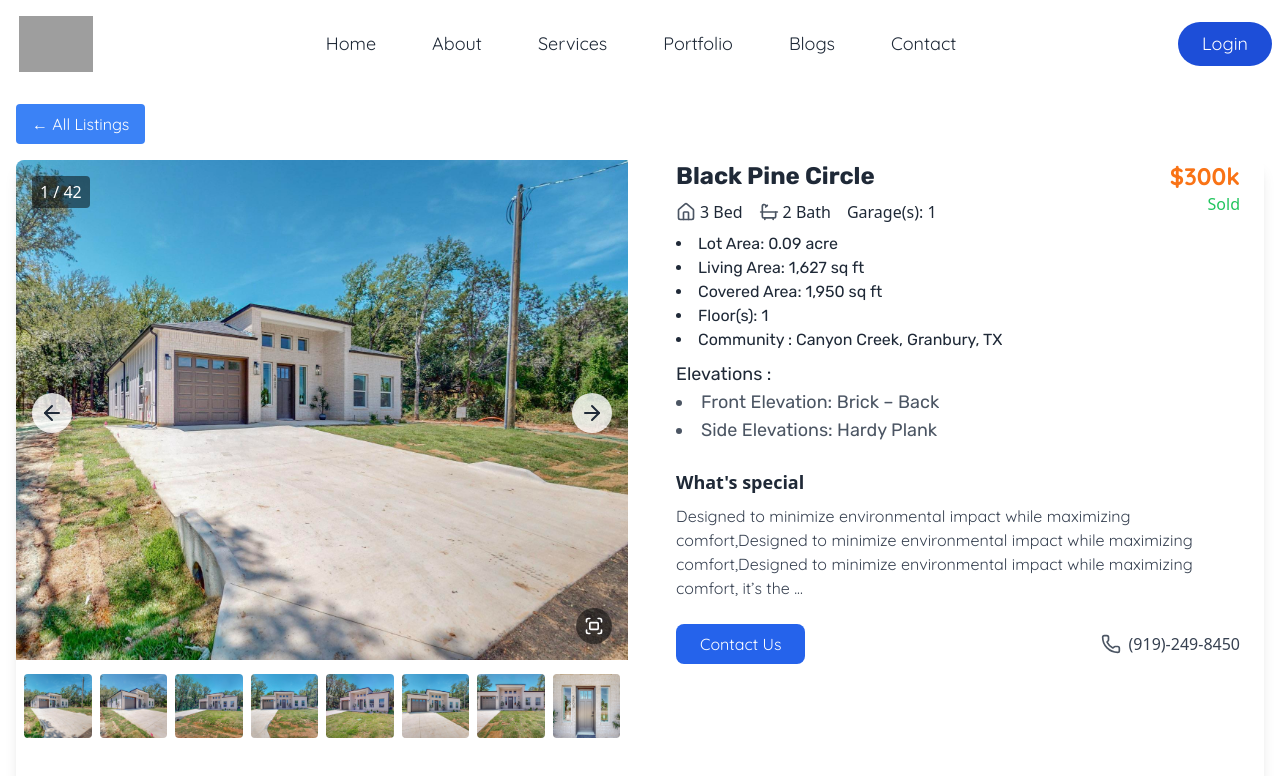
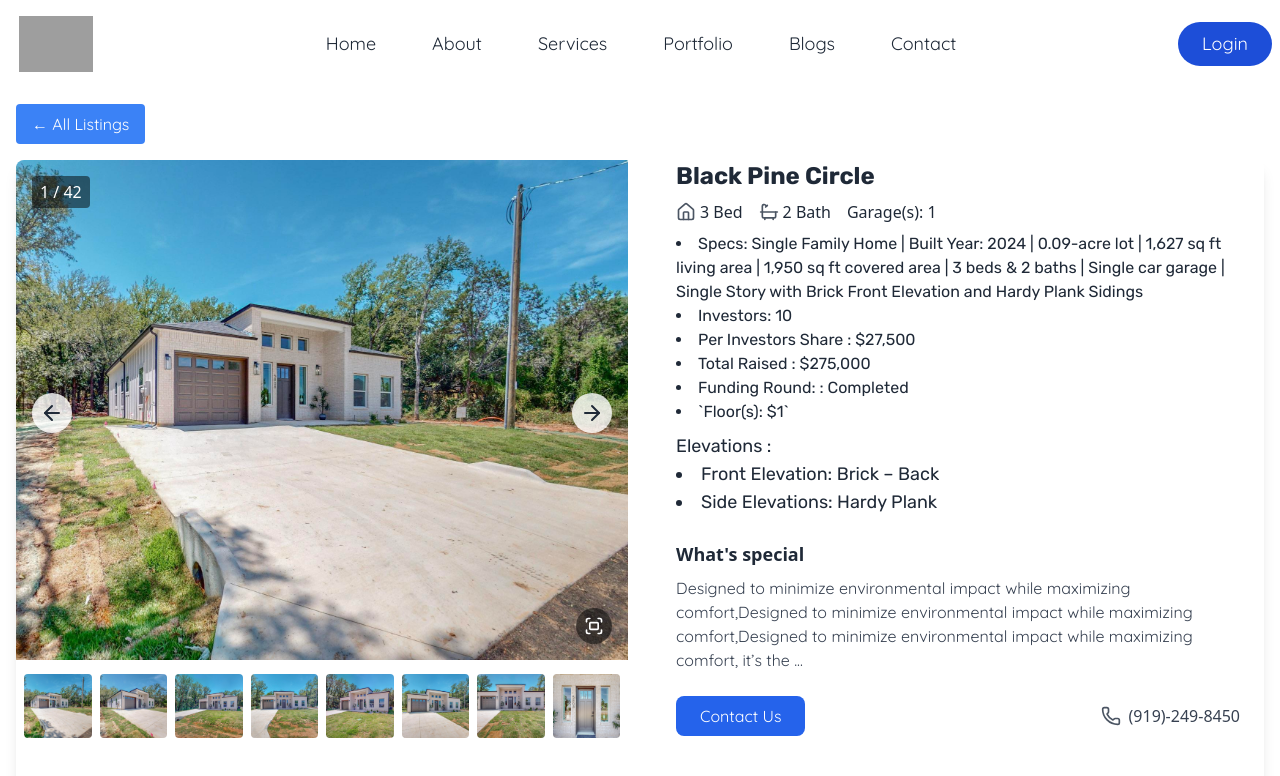
Before and after one commit to ashrafdevx/nextgen, a React (Vite) app: page /portfolio/development-portfolio/1 in a window 1280 px wide. Shown: the top 776 px of the page. Built offline with nearby package versions, Linux system fonts and the light colour scheme; grey boxes are pictures that could not be loaded; a web font is replaced by a local one.

Commit message:
Done - 1
Done - 1

```diff
--- a/src/pages/portfolio/DevelopmentPortfolio/developPortfolioById.jsx
+++ b/src/pages/portfolio/DevelopmentPortfolio/developPortfolioById.jsx
@@ -188,9 +188,117 @@ const PropertyListing = () => {
 
             {/* 3D Image content */}
           </div>
+          <div className="px-2 md:px-6">
+            <div className="flex justify-between items-start ">
+              <div className="">
+                <div className="flex items-center gap-2 mb-2">
+                  <h1 className="md:text-2xl font-semibold">
+                    {selectedProject.title}
+                  </h1>
+                  {/* <MapPin className="h-6 w-6 text-gray-500" /> */}
+                </div>
+                <div className="hidden md:flex md:gap-4 mb-2">
+                  <div className="flex items-center gap-1">
+                    <Home className="h-5 w-5 text-gray-600" />
+                    <span>{selectedProject?.Bedroom} Bed</span>
+                  </div>
+                  <div className="flex items-center gap-1">
+                    <Bath className="h-5 w-5 text-gray-600" />
+                    <span>{selectedProject?.Bathroom} Bath</span>
+                  </div>
+                  <div className="flex items-center gap-1">
+                    <span>Garage(s): {selectedProject?.Garage}</span>
+                  </div>
+                </div>
+              </div>
+              <div className="text-right">
+                <p className="md:text-2xl font-bold text-orange-500">
+                  {selectedProject?.sellingPrice}
+                </p>
+                <span className="text-green-500 text-md">
+                  {" "}
+                  {selectedProject?.propertyStatus}
+                  <br />
+                  {selectedProject?.expectedSale &&
+                    `Sale Price : ${selectedProject?.expectedSale}`}
+                </span>
+              </div>
+            </div>
 
+            <div className="flex flex-col mb-6">
+              <li className="text-gray-800 font-rubik">
+                Specs: {selectedProject?.specs}
+              </li>
+              <li className="md:hidden">{selectedProject?.Bedroom} Bed</li>
+              <li className="md:hidden">{selectedProject?.Bathroom} Bath</li>
+              <li className="md:hidden">
+                Garage(s): {selectedProject?.Garage}
+              </li>{" "}
+              {/* <li className="text-gray-800 font-rubik">
+                Property Type : {selectedProject?.propertyType}
+              </li> */}
+              {/* <li className="text-gray-800">
+                Living Area: {selectedProject?.LivingArea}
+              </li>
+              <li className="text-gray-800">
+                Covered Area: {selectedProject?.CoveredArea}
+              </li> */}
+              <li className="text-gray-800 font-rubik">
+                Investors: {selectedProject?.investors}
+              </li>
+              <li className="text-gray-800 font-rubik">
+                Per Investors Share : {selectedProject?.perInvestorShare}
+              </li>{" "}
+              {selectedProject?.totalRaised && (
+                <li className="text-gray-800 font-rubik">
+                  Total Raised : {selectedProject?.totalRaised}
+                </li>
+              )}
+              <li className="text-gray-800 font-rubik">
+                Funding Round: : {selectedProject?.fundRound}
+              </li>
+              {/* <li className="text-gray-800"> Garage(s): 1</li> */}
+              {selectedProject?.Floor && (
+                <li className="text-gray-800 font-rubik">
+                  `Floor(s): ${selectedProject?.Floor}`{" "}
+                </li>
+              )}
+              {/* <p className="text-gray-800">
+                {" "}
+                Community : {selectedProject?.Community}
+              </p> */}
+              <div className="pt-2">
+                <p className="text-gray-800 font-rubik text-lg">Elevations :</p>
+                <li className="text-gray-800 font-rubik text-lg">
+                  Front Elevation: {selectedProject?.FrontElevation}
+                </li>
+                <li className="text-gray-800 font-rubik text-lg">
+                  Side Elevations: {selectedProject?.SideElevations}
+                </li>
+              </div>
+            </div>
+
+            <h2 className="font-semibold text-lg mb-2">{`What's special`}</h2>
+
+            <div className="space-y-4 text-gray-700">
+              <p>{selectedProject?.description}</p>
+            </div>
+
+            <div className="mt-6 mb-2 flex items-center justify-between">
+              <button
+                className="bg-blue-600 text-white px-6 py-2 rounded-lg hover:bg-blue-700"
+                onClick={() => navigate("/contact-us")}
+              >
+                Contact Us
+              </button>
+              <div className="flex items-center gap-2">
+                <Phone className="h-5 w-5 text-gray-600" />
+                <span className="text-gray-700">(919)-249-8450</span>
+              </div>
+            </div>
+          </div>{" "}
           {/* Property details section */}
-          <div className="px-2 md:px-6">
+          {/* <div className="px-2 md:px-6">
             <div className="flex justify-between items-start ">
               <div className="">
                 <div className="flex items-center md:gap-2 mb-2">
@@ -247,7 +355,7 @@ const PropertyListing = () => {
               <li className="text-gray-800 font-rubik">
                 Covered Area: {selectedProject?.CoveredArea}
               </li>
-              {/* <p className="text-gray-800 font-rubik"> Garage(s): 1</p> */}
+
               <li className="text-gray-800 font-rubik">
                 {" "}
                 Floor(s): {selectedProject?.Floor}
@@ -285,7 +393,7 @@ const PropertyListing = () => {
                 <span className="text-gray-700">(919)-249-8450</span>
               </div>
             </div>
-          </div>
+          </div> */}
         </div>
         <div className="hidden md:grid grid-cols-1 lg:grid-cols-2 gap-6 pt-10">
           {/* Video content */}
--- a/src/utils/data.js
+++ b/src/utils/data.js
@@ -98,7 +98,7 @@ export const developmentPortfolioData = [
   {
     id: 1,
     title: "Black Pine Circle",
-    SellingPrice: "$300k",
+    SellingPrice: "$298k",
     Status: "Sold",
     CompletionDate: "",
     buitIn: "2024",
@@ -109,12 +109,18 @@ export const developmentPortfolioData = [
     Bathroom: 2,
     Garage: 1,
     Floor: 1,
+    specs:
+      " Single Family Home | Built Year: 2024 | 0.09-acre lot | 1,627 sq ft living area | 1,950 sq ft covered area | 3 beds & 2 baths | Single car garage | Single Story with Brick Front Elevation and Hardy Plank Sidings",
     FrontElevation: "Brick – Back",
     SideElevations: "Hardy Plank",
     Community: "Canyon Creek, Granbury, TX",
     description:
       "Designed to minimize environmental impact while maximizing comfort,Designed to minimize environmental impact while maximizing comfort,Designed to minimize environmental impact while maximizing comfort, it’s the ...",
     category: "Completed",
+    investors: 10,
+    perInvestorShare: "$27,500",
+    fundRound: "Completed",
+    totalRaised: "$275,000",
     vedio:
       "https://res.cloudinary.com/dpbpuhsx9/video/upload/v1737454658/5808_Black_Pine_Cir_-_Video_hlna1l.mp4",
     image: img7,
@@ -183,8 +189,14 @@ export const developmentPortfolioData = [
     FrontElevation: "Stained wood - Black",
     SideElevations: "Hardy Plank",
     Community: "Canyon Creek, Granbury, TX",
+    investors: 10,
+    perInvestorShare: "$32,500",
+    fundRound: "Completed",
+    totalRaised: "$325,000",
+    specs:
+      " Single Family Home | Built Year: 2025 | 0.09-acre lot | 2,228 sq ft living area | 2,700 sq ft covered area | 4 beds & 3 baths | 2 car garage | Double Story with Brick & Stone Front Elevation and Hardy Plank Sidings",
     description:
-      "Completed in January 2025, offering a modern design with ample living space. ",
+      "Experience luxury and modern living in this stunning new construction two-story home, featuring 2,228 sq ft, 4 bedrooms, 3 bathrooms, and a 2-car garage. Walk in the Wroth Iron 8 foot entry doors to be welcome by 10 foot ceilings. Designed with an open-concept layout, the expansive living room boasts soaring 20-foot ceilings, filling the space with natural light. The chef’s kitchen is a dream, offering high-end finishes, custom cabinetry, and a large island perfect for entertaining. The primary suite, located on the first floor, provides a peaceful retreat with a spa-like ensuite and walk-in closet. Upstairs, two secondary bedrooms each feature an attached study space, ideal for work or school. Additional highlights include a mudroom, a laundry room with a sink, spray foam insulation, a full sprinkler system, gutters, and a privacy cedar fence. Built with quality and efficiency in mind, this home offers both style and functionality—schedule your showing today! ",
     category: "Completed",
     image:
       "https://photos.zillowstatic.com/fp/5fc9e808fb72713b6808824707f27b4b-uncropped_scaled_within_1536_1152.webp",
@@ -242,6 +254,12 @@ export const developmentPortfolioData = [
     FrontElevation: "Stained wood-Black",
     SideElevations: "Hardy Plank",
     Community: "Canyon Creek, Granbury, TX",
+    investors: 10,
+    perInvestorShare: "$32,500",
+    fundRound: "Completed",
+    totalRaised: "$325,000",
+    specs:
+      "Single Family Home | Built Year: 2025 | 0.09-acre lot | 2,228 sq ft living area | 2,700 sq ft covered area | 4 beds & 3 baths | 2 car garage | Double Story with Brick & Stone Front Elevation and Hardy Plank Sidings",
     description:
       "Completed in January 2025 , this home features high-end finishes and spacious interiors.",
     category: "Completed",
@@ -291,7 +309,7 @@ export const developmentPortfolioData = [
     // title: "Van Horn Dr (5426)",
     // title: "Van Horn Plan - A",
     title: "Van Horn Plan",
-    SellingPrice: "$400k-$425k",
+    SellingPrice: "$425k",
     Status: "Completed",
     category: "Completed",
     CompletionDate: "",
@@ -306,6 +324,12 @@ export const developmentPortfolioData = [
     FrontElevation: "Wood & Hardy Plank",
     SideElevations: "Hardy Plank-Black",
     Community: "Canyon Creek, Granbury, TX",
+    investors: 10,
+    perInvestorShare: "$32,500",
+    fundRound: "Completed",
+    totalRaised: "$325,000",
+    specs:
+      "Single Family Home | Built Year: 2025 | 0.09-acre lot | 2,350 sq ft living area | 2,750 sq ft covered area | 4 beds & 3.5 baths | 2 car garage | Double Story with Brick & Stone Front Elevation and Hardy Plank Sidings | Steel framing structure",
     description:
       "Amazing steel framing is a new construction two-story home featuring 2,360 sq ft of living space, 4 bedrooms, 3.5 bathrooms, and a 2-car garage that can withstand tornados and heavy storms. Walk in the huge 10-foot ceilings on both the floors . All common areas downstairs whereas all bedrooms including utility room upstairs. The chef’s kitchen is a dream, offering high-end finishes, birch wood cabinetry, and a large island perfect for entertaining. Additional highlights include a mudroom, a laundry room with a sink, spray foam insulation, a full sprinkler system, gutters, and a privacy cedar fence. Built with quality and efficiency in mind, this home offers both style and functionality.",
     // "Completed in February 2025, this home will offer luxurious finishes with a modern design.",
@@ -330,25 +354,26 @@ export const developmentPortfolioData = [
   {
     id: 5,
     // title: "2300 Candlestick Dr, Granbury, TX 76049",
-    title: "Candlestick - Model A",
+    title: "Candlestick - Plan A",
     description:
       "Over 90 feet front, high-end new construction single-story home, featuring 3,200 sq ft of living space, 4 bedrooms, 3.5 bathrooms, and a massive 3-car garage. Walk in the 5 foot double entry doors to be welcomed by 14 foot ceilings in the foyer. Designed with an open-concept layout, the expansive living room boasts soaring 14-foot ceilings with LVL grids. The chef’s kitchen is a dream, offering high-end finishes, custom white-oak cabinetry, and a huge island perfect for entertaining. Good quality engineering wood in all common areas as well as master bathroom. The primary suite provides a peaceful retreat with a spa-like ensuite and walk-in closet. Three secondary bedrooms each feature an attached study space, ideal for work or school. Additional highlights include a mudroom, a laundry room with a sink, spray foam insulation, a full sprinkler system, gutters, and a privacy cedar fence. Built with high quality and energy efficiency in mind, this home offers both style and functionality.",
     // "Large two-story home on a 0.7-acre lot.y home with brick front elevation.",
     propertyType: "Single Family Home",
     specs:
-      "0.7-acre lot | 3,200 sq ft of living area | 4,501 sq ft of covered area | 4 beds & 3 baths | Two car garage | Two Story with Brick-Stone Front Elevation & Hardy Plank elsewhere",
-    investors: 20,
+      "Single Family Home | Built Year: 2025 | 0.69-acre lot | 3,200 sq ft living area | 4,500 sq ft covered area | 4 beds & 3.5 baths | 3 car garage | Single Story with Brick & Stone Front Elevation and all brick sidings",
+    investors: 15,
     perInvestorShare: "$27,500",
     totalRaised: "$550,000 ",
     category: "Under Construction",
     fundRound: "Completed",
+    expectedSale: "$725k",
     Floor: "1",
     Garage: "1",
     Bathroom: "3 beds",
     Bedroom: "2 baths",
     FrontElevation: "Brick – Back",
     SideElevations: "Hardy Plank",
-    propertyStatus: "Expected completion in April 2025",
+    propertyStatus: "Completion in April 2025",
     sellingPrice: null,
     expectedSellingPrice: "$725K",
     expectedInvestorProfit: { project: "15%", annualized: "20%" },
@@ -370,12 +395,20 @@ export const developmentPortfolioData = [
     LivingArea: "3,200 sq ft",
     CoveredArea: "4,501 sq ft",
     Bedroom: 4,
+    propertyStatus: "Completion by March 2025",
     Bathroom: 3.5,
     Garage: 3,
     Floor: 1,
     FrontElevation: "Brick & Stones",
     SideElevations: "All Brick",
     Community: "Pecan Plantation, Granbury, TX",
+    investors: 15,
+    expectedSale: "$725k",
+    perInvestorShare: "$27,500",
+    fundRound: "Completed",
+    totalRaised: "$550,000",
+    specs:
+      "Single Family Home | Built Year: 2025 | 0.67-acre lot | 3,200 sq ft living area | 4,500 sq ft covered area | 4 beds & 3.5 baths | 3 car garage | Single Story with Brick & Stone Front Elevation and all brick sides",
     description:
       "Over 80 feet front, high-end new construction single-story home, featuring 3,200 sq ft of living space, 4 bedrooms, 3.5 bathrooms, and a massive 3-car side garage. Walk in the 5 foot double entry doors to be welcomed by 14 foot ceilings in the foyer. Designed with an open-concept layout, the expansive living room boasts soaring 14-foot ceilings with LVL grids. The chef’s kitchen is a dream, offering high-end finishes, custom white-oak cabinetry, and a huge island perfect for entertaining. Good quality engineering wood in all common areas as well as master bathroom. The primary suite provides a peaceful retreat with a spa-like ensuite and walk-in closet. Three secondary bedrooms each feature an attached study space, ideal for work or school. Additional highlights include a mudroom, a laundry room with a sink, spray foam insulation, a full sprinkler system, gutters, and a privacy cedar fence. Built with high quality and energy efficiency in mind, this home offers both style and functionality.",
     // "Expected completion by March 2025, offering luxury living with spacious rooms and modern designs.",
@@ -400,7 +433,7 @@ export const developmentPortfolioData = [
     perInvestorShare: "$30,000",
     category: "Under Construction",
     Floor: "1",
-    propertyStatus: "Expected Completion January 2025",
+    propertyStatus: "Completion in July-August 2025",
     sellingPrice: null,
     fundRound: "In Progress",
     Garage: "1",
@@ -409,6 +442,7 @@ export const developmentPortfolioData = [
     SideElevations: "Hardy Plank",
     Bathroom: "3 beds",
     Bedroom: "2 baths",
+    totalRaised: "$300,000",
     expectedSellingPrice: "$660K",
     expectedInvestorProfit: { project: "15%", annualized: "20%" },
     status: "In Progress",
@@ -428,7 +462,7 @@ export const developmentPortfolioData = [
     propertyType: "Single Family Home",
     description:
       "Investors purchase the lots via Deed of Trust under our company until the home is developed on the lot. This reduces the holding cost of the lot for the investors as annual POA charges are very high due to the excellent amenities provided by this resort community. Refer to the website for details about this community and reach out to us for details about investment and ROI details. https://ddresorts.com/the-retreat/ ",
-    specs: "",
+    specs: "lot size 0.25 acre to 0.65 acre lots | total lots 9",
     LotArea: "0.25 to .65 acre",
     investors: 1,
     perInvestorShare: "$30,000",
@@ -470,7 +504,8 @@ export const developmentPortfolioData = [
     propertyType: "Single Family Home",
     description:
       "Investors purchase the lots via Deed of Trust under our company until the home is developed on the lot. This reduces the holding cost of the lot for the investors as annual POA charges are very high due to the excellent amenities provided by this resort community. Refer to the website for details about this community and reach out to us for details about investment and ROI details. https://ddresorts.com/the-retreat/ ",
-    specs: ": 0.1 acre to 1.2 acre lots",
+    specs:
+      ": 0.1 acre to 1.2 acre lots | total lots 72 | LotArea: 0.25 to .65 acre",
     LotArea: "0.25 to .65 acre",
     investors: 10,
     perInvestorShare: "$30,000",
@@ -515,8 +550,8 @@ export const developmentPortfolioData = [
 //       "0.09-acre lot | 1,627 sq ft living area | Single car garage | Single Story with Brick Front Elevation and Hardy Plank Sidings",
 //     investors: 10,
 //     perInvestorShare: "$27,500",
+//     fundRound: "Completed",
 //     Floor: "1",
-//     fundRound: "Completed",
 //     Garage: "1",
 //     Bathroom: "3 beds",
 //     Bedroom: "2 baths",
```
